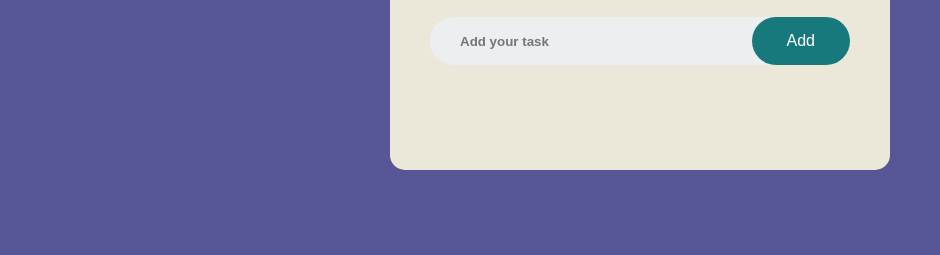
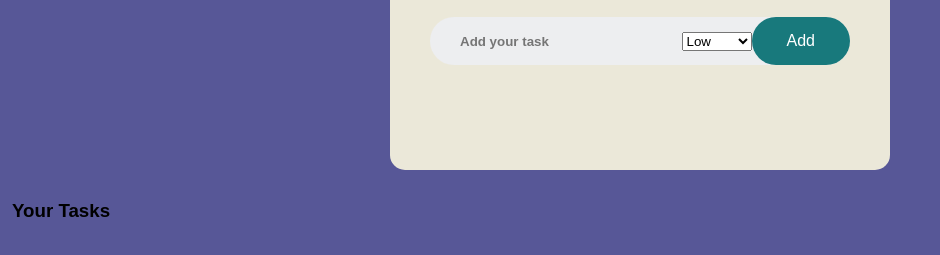
Before and after one commit to bleufabs/ToDo-list, a plain HTML site: page index.html in a window 1280 px wide. Shown: the part 193-448 px from the top of the page, without its empty margins (0-940 px from the left). Drawn offline with Linux system fonts and the light colour scheme.

Commit message:
scool project with adjustments to be made.

```diff
--- a/index.html
+++ b/index.html
@@ -10,11 +10,26 @@
 		<div class="taskflow-manager">
 			<h2>Task Flow Manager</h2>
 			<div class="row">
-				<input type="text" id="input-box" placeholder="Add your task">
-				<button onclick="addTask()">Add</button>
+				<input type="text" class="input-box" id="input-box" placeholder="Add your task" />
+
+				<select id="priority-level">
+					<option value="low">Low</option>
+					<option value="medium">Medium</option>
+					<option value="high">High</option>
+				</select>
+
+				<button class="add-button" onclick="addTask()">Add</button>
 			</div>
 			<ul id="task-list"></ul>
 		</div>
-	</div>
+		<div class="task-header" id="task-header">
+			<h3>Your Tasks</h3>
+		  </div>
+
+		  <div class="task-display" id="task-display">
+		  </div>
+		</div>
+
+		<script src="script.js"></script>
 </body>
 </html>
```
